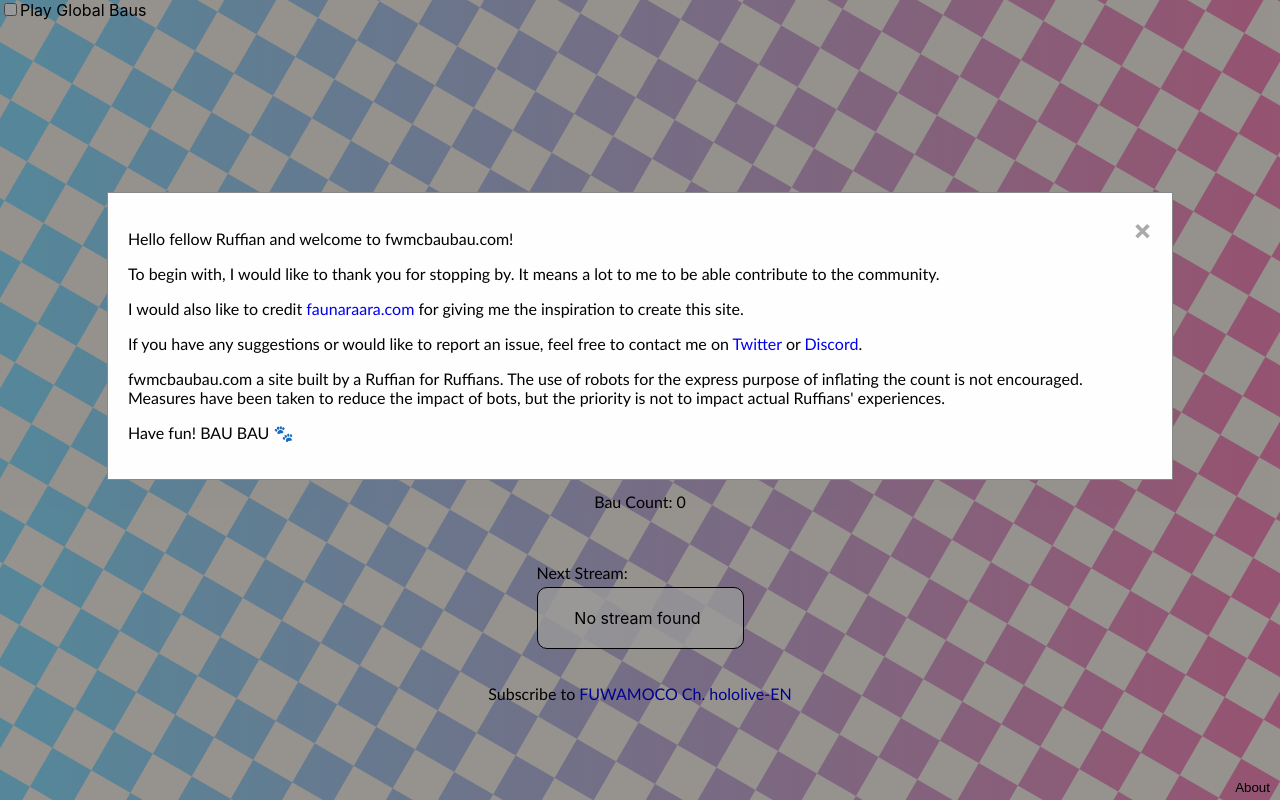
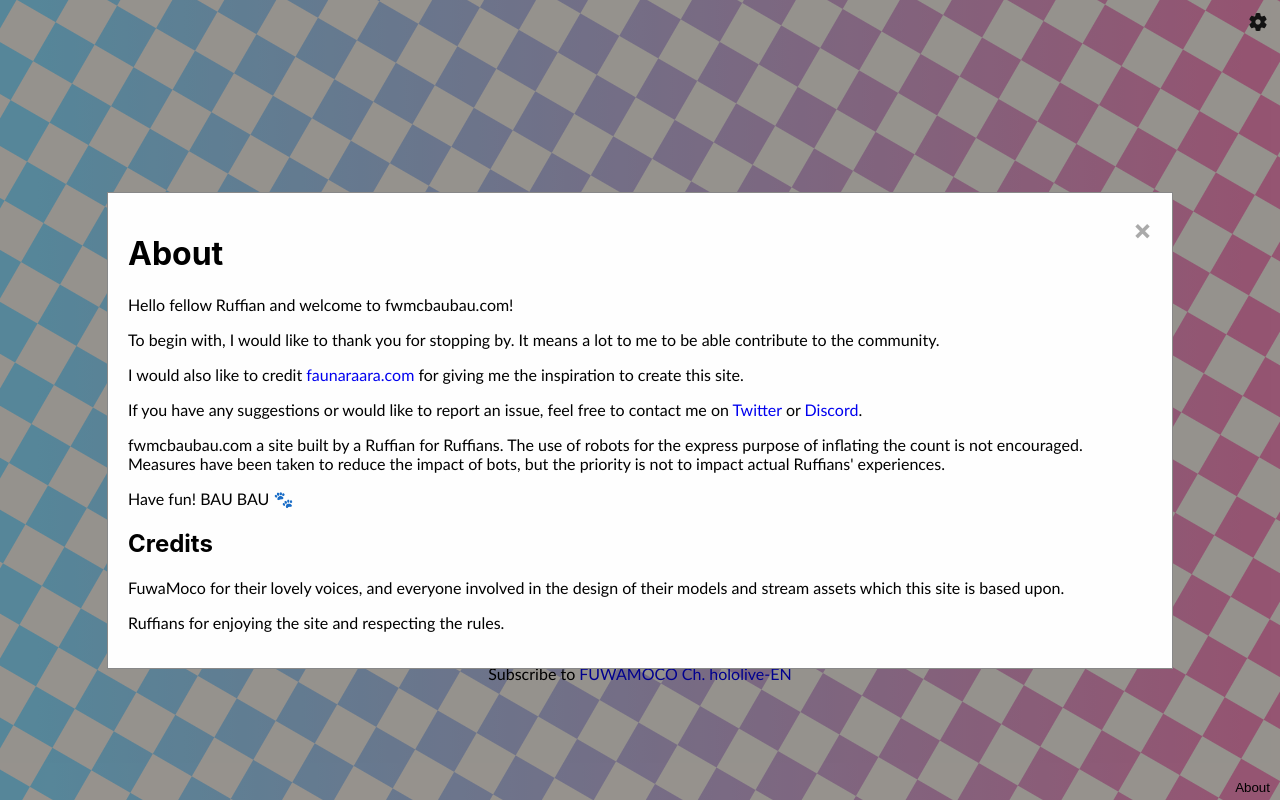
Before and after one commit to Yi-Jiahe/fwmcbaubau, a React (Create React App) app: page / in a window 1280 px wide. Both pictures are taken after a click on the button "About". Built offline with nearby package versions, Linux system fonts and the light colour scheme; no server answers.

Commit message:
Extract settings to settings modal

```diff
--- a/src/About.tsx
+++ b/src/About.tsx
@@ -1,4 +1,4 @@
-import './About.css';
+import Modal from './Modal';
 
 type AboutProps = {
   closeAbout: () => void
@@ -6,9 +6,8 @@ type AboutProps = {
 
 function About({ closeAbout }: AboutProps) {
   return (
-    <div className='modal'>
-      <div className="modal-content">
-        <span className="close" onClick={() => closeAbout()}>&times;</span>
+    <Modal closeModal={closeAbout}>
+      <h1>About</h1>
       <p>Hello fellow Ruffian and welcome to fwmcbaubau.com!</p>
 
       <p>To begin with, I would like to thank you for stopping by. It means a lot to me to be able contribute to the community.</p>
@@ -20,8 +19,13 @@ function About({ closeAbout }: AboutProps) {
       <p>fwmcbaubau.com a site built by a Ruffian for Ruffians. The use of robots for the express purpose of inflating the count is not encouraged. Measures have been taken to reduce the impact of bots, but the priority is not to impact actual Ruffians' experiences.</p>
 
       <p>Have fun! BAU BAU 🐾</p>
-      </div>
-    </div>);
+
+      <h2>Credits</h2>
+      <p>FuwaMoco for their lovely voices, and everyone involved in the design of their models and stream assets which this site is based upon.</p>
+
+      <p>Ruffians for enjoying the site and respecting the rules.</p>
+    </Modal>
+  );
 }
 
 export default About;
--- a/src/App.css
+++ b/src/App.css
@@ -45,6 +45,13 @@ a {
 }
 
 button {
+  cursor: pointer;
+}
+
+#show-settings {
+  position: absolute;
+  top: 10px;
+  right: 10px;
   cursor: pointer;
 }
 
--- a/src/App.tsx
+++ b/src/App.tsx
@@ -10,6 +10,7 @@ import { Stream } from './types';
 import StreamStatus from './StreamStatus';
 import { milestonePower } from './utils';
 import { rainFwmcHearts, shootFwmcHearts, shootSideConfetti } from './confetti';
+import Settings from './Settings';
 
 const base_url = "https://bau.amesame.rocks";
 const audioBaseURL = "https://d3beqw4zdoa6er.cloudfront.net";
@@ -52,8 +53,10 @@ function App() {
   const [playFuwawaBau, setPlayFuwawaBau] = useState(false);
   const [playMococoBau, setPlayMococoBau] = useState(false);
 
-  // About
+  // Modals
+  const [showSettings, setShowSettings] = useState(false);
   const [showAbout, setShowAbout] = useState(false);
+
 
   // Message
   const [message, setMessage] = useState<undefined | string>(pinnedMessage !== null ? pinnedMessage : quotes[Math.floor(Math.random() * quotes.length)]);
@@ -193,21 +196,21 @@ function App() {
       .catch(err => { console.log(err); })
   };
 
+  // In order to allow the site to play audio, the user must have interacted with the site to play audio first
+  useEffect(() => {
+    if (playGlobalBausSetting && !userInteracted) {
+      setMessage("BAU BAU to confirm tuning in to global baus!");
+      setShowMessage(true);
+    }
+  }, [playGlobalBausSetting, userInteracted])
+
   return (
     <div className="App">
       {showMessage && <div id='message' onClick={() => setShowMessage(false)}>
         <p>{message}</p>
       </div>}
 
-      <input id='play-global-baus-checkbox' type='checkbox' checked={playGlobalBausSetting} onChange={() => {
-        // In order to allow the site to play audio, the user must have interacted with the site to play audio first
-        if (!playGlobalBausSetting && !userInteracted) {
-          setMessage("BAU BAU to confirm tuning in to global baus!");
-          setShowMessage(true);
-        }
-        setPlayGlobalBausSetting(!playGlobalBausSetting)
-      }} />
-      <label htmlFor='play-global-baus-checkbox'>Play Global Baus</label>
+      <img id='show-settings' src="./settings.svg" alt="settings" width='24px' height='24px' onClick={() => setShowSettings(true)} />
 
       <div id="content">
         <p id='global-bau-counter'>{globalBauCount ? globalBauCount : "-"}</p>
@@ -268,11 +271,16 @@ function App() {
       </div>
 
 
-
+      {showSettings &&
+        <Settings
+          closeSettings={() => setShowSettings(false)}
+          playGlobalBausSetting={playGlobalBausSetting}
+          setPlayGlobalBausSetting={setPlayGlobalBausSetting} />
+      }
       {showAbout && <About closeAbout={() => setShowAbout(false)} />}
 
       <footer>
-        <button className='footer-button' onClick={() => { console.log("about clicked"); setShowAbout(true); }}>About</button>
+        <button className='footer-button' onClick={() => { setShowAbout(true); }}>About</button>
       </footer>
     </div>
   );
--- /dev/null
+++ b/src/Modal.tsx
@@ -0,0 +1,19 @@
+import { ReactNode } from 'react';
+import './Modal.css';
+
+type ModalProps = {
+  children: ReactNode
+  closeModal: () => void
+}
+
+function Modal({ children, closeModal }: ModalProps) {
+  return (
+    <div className='modal'>
+      <div className="modal-content">
+        <span className="close" onClick={() => closeModal()}>&times;</span>
+        {children}
+      </div>
+    </div>);
+}
+
+export default Modal;
--- /dev/null
+++ b/src/Settings.tsx
@@ -0,0 +1,20 @@
+import Modal from './Modal';
+
+type SettingsProps = {
+  closeSettings: () => void
+  playGlobalBausSetting: boolean
+  setPlayGlobalBausSetting: (playGlobalBausSetting: boolean) => void
+}
+
+function Settings({ closeSettings, playGlobalBausSetting, setPlayGlobalBausSetting }: SettingsProps) {
+  return (
+    <Modal closeModal={closeSettings}>
+      <h1>Settings</h1>
+      <input id='play-global-baus-checkbox' type='checkbox' checked={playGlobalBausSetting}
+        onChange={() => setPlayGlobalBausSetting(!playGlobalBausSetting)} />
+      <label htmlFor='play-global-baus-checkbox'>Play Global Baus</label>
+    </Modal>
+  );
+}
+
+export default Settings;
```
Also changed, not shown: public/settings.svg (added), src/Modal.css (renamed from src/About.css). Lines whose indentation alone changed are shown as unchanged.
